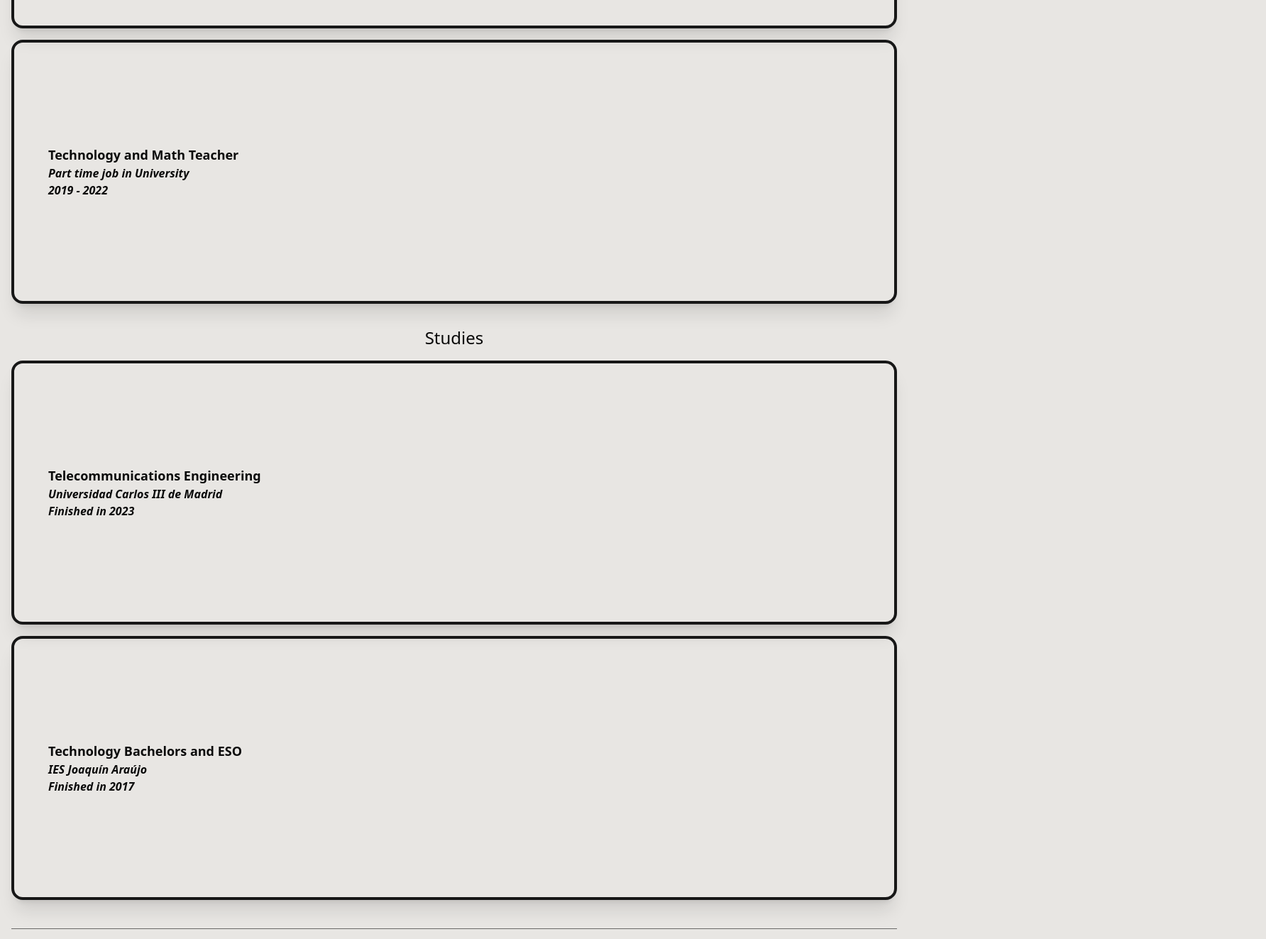
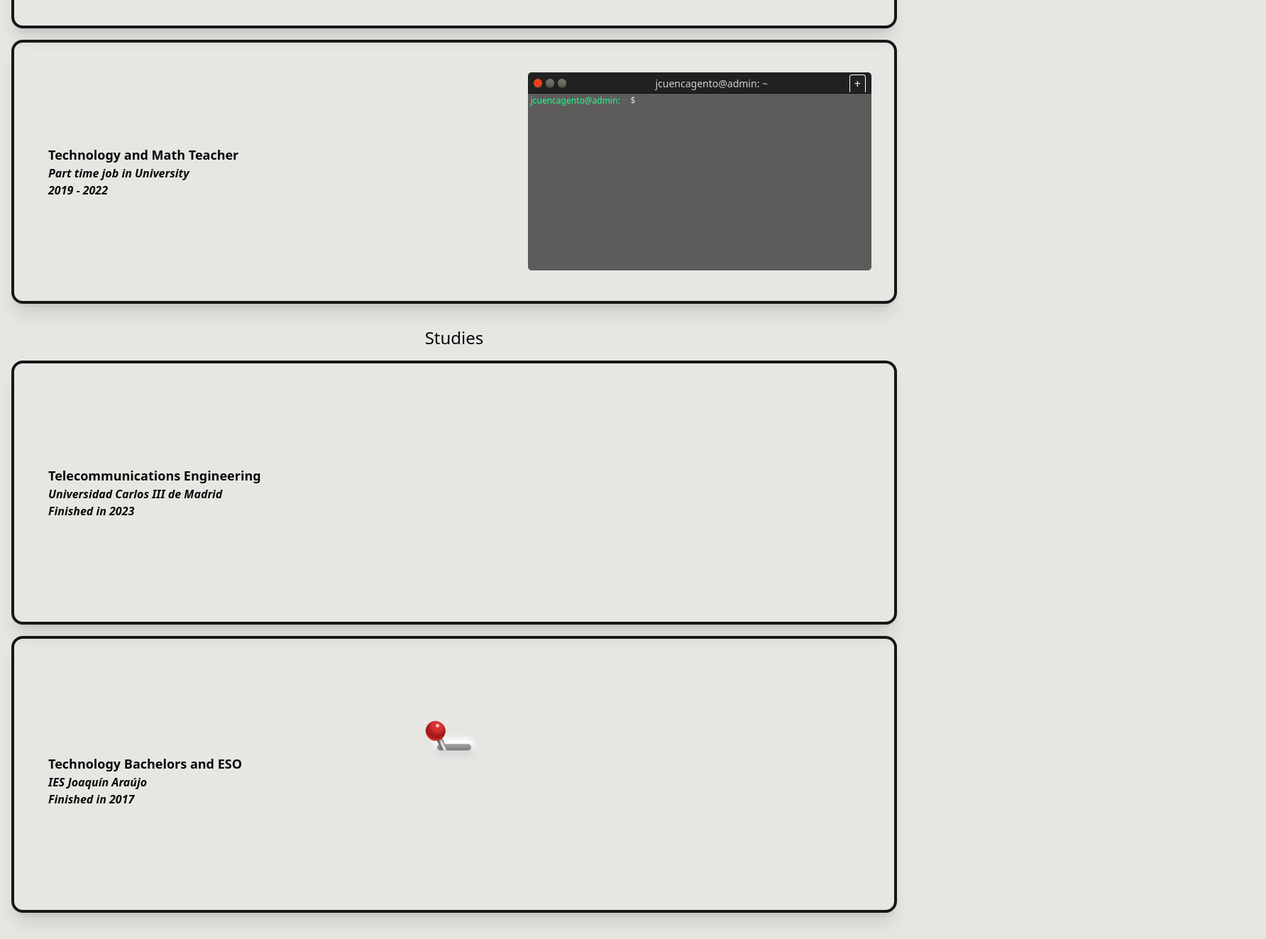
Before and after one commit to jcuencagento/portfolio, a Next.js app: page /exp in a window 1280 px wide. Shown: the part 520-1843 px from the top of the page at 71% size, 1784 px wide, since content can reach past the window. Built offline with nearby package versions, Linux system fonts and the light colour scheme.

Commit message:
Try some UI CSS stuff

```diff
--- a/src/components/MyExperience.tsx
+++ b/src/components/MyExperience.tsx
@@ -1,3 +1,7 @@
+/* eslint-disable @typescript-eslint/no-unsafe-member-access */
+/* eslint-disable react/button-has-type */
+import styles from "@/styles/myexperience.module.css";
+
 export default function MyExperience() {
     return (
         <div className="flex w-full flex-col gap-4">
@@ -28,6 +32,25 @@ export default function MyExperience() {
                         </article>
                     </div>
                 </div>
+                <article className={styles.container}>
+                    <div className={styles.terminal_toolbar}>
+                        <div className={styles.butt}>
+                            <button className={styles.btn_red} />
+                            <button className={styles.btn} />
+                            <button className={styles.btn} />
+                        </div>
+                        <p className={styles.user}>jcuencagento@admin: ~</p>
+                        <div className={styles.add_tab}>+</div>
+                    </div>
+                    <div className={styles.terminal_body}>
+                        <div className={styles.terminal_promt}>
+                            <span className={styles.terminal_user}>jcuencagento@admin:</span>
+                            <span className={styles.terminal_location}>~</span>
+                            <span className={styles.terminal_bling}>$</span>
+                            <span className={styles.terminal_cursor} />
+                        </div>
+                    </div>
+                </article>
             </article>
         </div>
     );
--- a/src/components/MyStudies.tsx
+++ b/src/components/MyStudies.tsx
@@ -1,3 +1,7 @@
+/* eslint-disable @typescript-eslint/no-unsafe-member-access */
+/* eslint-disable react/button-has-type */
+import styles from "@/styles/myexperience.module.css";
+
 export default function MyStudies() {
     return (
         <div className="flex w-full flex-col gap-4">
@@ -20,6 +24,20 @@ export default function MyStudies() {
                 className="relative m-auto flex h-full w-full transform-gpu items-center justify-center rounded-2xl border-4 border-primary shadow-xl lg:p-8"
             >
                 <div className="align-center flex h-full w-full flex-col justify-center p-4 py-28">
+                    <article className={styles.toggle_container}>
+                        <input className={styles.toggle_input} type="checkbox" />
+                        <div className={styles.toggle_handle_wrapper}>
+                            <div className={styles.toggle_handle}>
+                                <div className={styles.toggle_handle_knob} />
+                                <div className={styles.toggle_handle_bar_wrapper}>
+                                    <div className={styles.toggle_handle_bar} />
+                                </div>
+                            </div>
+                        </div>
+                        <div className={styles.toggle_base}>
+                            <div className={styles.toggle_base_inside} />
+                        </div>
+                    </article>
                     <div className="transform-gpu duration-300 ease-in-out">
                         <article className="m-auto flex flex-col">
                             <p className="text-base font-extrabold opacity-100 lg:text-lg">Technology Bachelors and ESO</p>
--- /dev/null
+++ b/src/styles/myexperience.module.css
@@ -0,0 +1,303 @@
+.container {
+    width: 840px;
+    height: 280px;
+  }
+
+  .terminal_toolbar {
+    display: flex;
+    height: 30px;
+    align-items: center;
+    padding: 0 8px;
+    box-sizing: border-box;
+    border-top-left-radius: 5px;
+    border-top-right-radius: 5px;
+    background: #212121;
+    justify-content: space-between;
+  }
+
+  .butt {
+    display: flex;
+    align-items: center;
+  }
+
+  .btn {
+    display: flex;
+    justify-content: center;
+    align-items: center;
+    padding: 0;
+    margin-right: 5px;
+    font-size: 8px;
+    height: 12px;
+    width: 12px;
+    box-sizing: border-box;
+    border: none;
+    border-radius: 100%;
+    background: linear-gradient(#7d7871 0%, #595953 100%);
+    text-shadow: 0px 1px 0px rgba(255, 255, 255, 0.2);
+    box-shadow: 0px 0px 1px 0px #41403A, 0px 1px 1px 0px #474642;
+  }
+
+  .btn-color {
+    background: #ee411a;
+  }
+
+  .btn:hover {
+    cursor: pointer;
+  }
+
+  .btn:focus {
+    outline: none;
+  }
+
+  .btn_red {
+    display: flex;
+    justify-content: center;
+    align-items: center;
+    padding: 0;
+    margin-right: 5px;
+    font-size: 8px;
+    height: 12px;
+    width: 12px;
+    box-sizing: border-box;
+    border: none;
+    border-radius: 100%;
+    background: #ee411a;
+    text-shadow: 0px 1px 0px rgba(255, 255, 255, 0.2);
+    box-shadow: 0px 0px 1px 0px #41403A, 0px 1px 1px 0px #474642;
+  }
+
+  .btn_red:hover {
+    cursor: pointer;
+  }
+
+  .btn_red:focus {
+    outline: none;
+  }
+
+  .butt--exit {
+    background: linear-gradient(#f37458 0%, #de4c12 100%);
+  }
+
+  .add_tab {
+    border: 1px solid #fff;
+    color: #fff;
+    padding: 0 6px;
+    border-radius: 4px 4px 0 0;
+    border-bottom: none;
+    cursor: pointer;
+  }
+
+  .user {
+    color: #d5d0ce;
+    margin-left: 6px;
+    font-size: 14px;
+    line-height: 15px;
+  }
+
+  .terminal_body {
+    background: rgba(0, 0, 0, 0.6);
+    height: calc(100% - 30px);
+    padding-top: 2px;
+    margin-top: -1px;
+    font-size: 12px;
+    border-bottom-left-radius: 5px;
+    border-bottom-right-radius: 5px;
+  }
+
+  .terminal_promt {
+    display: flex;
+  }
+
+  .terminal_promt span {
+    margin-left: 4px;
+  }
+
+  .terminal_user {
+    color: #1eff8e;
+  }
+
+  .terminal_location {
+    color: #4878c0;
+  }
+
+  .terminal_bling {
+    color: #dddddd;
+  }
+
+  .terminal_cursor {
+    display: block;
+    height: 14px;
+    width: 5px;
+    margin-left: 10px;
+    animation: curbl 1200ms linear infinite;
+  }
+
+  @keyframes curbl {
+
+    0% {
+      background: #ffffff;
+    }
+
+    49% {
+      background: #ffffff;
+    }
+
+    60% {
+      background: transparent;
+    }
+
+    99% {
+      background: transparent;
+    }
+
+    100% {
+      background: #ffffff;
+    }
+  }
+
+
+  /* Switch */
+
+  .toggle_container {
+    --knob-size: 1.75em;
+    display: flex;
+    justify-content: center;
+    position: relative;
+  }
+
+  .toggle_input {
+    position: absolute;
+    z-index: 2;
+    bottom: 132.5%;
+    border-radius: 50%;
+    transform: rotate(-25deg);
+    transform-origin: 50% 4.75em;
+    width: var(--knob-size);
+    height: var(--knob-size);
+    opacity: 0;
+    /* fix em sizing */
+    font: inherit;
+    transition: transform .24s cubic-bezier(.65, 1.35, .5, 1);
+    cursor: pointer;
+  }
+
+  .toggle_input:checked {
+    transform: rotate(25deg);
+  }
+
+  .toggle_handle_wrapper {
+    position: absolute;
+    z-index: 1;
+    bottom: -135%;
+    -webkit-mask-image: linear-gradient(to bottom, #000 62.125%, transparent 50%);
+    mask-image: linear-gradient(to bottom, #000 62.125%, transparent 50%);
+    width: 200%;
+    overflow: hidden;
+  }
+
+  .toggle_handle {
+    display: flex;
+    flex-direction: column;
+    align-items: center;
+    transform: rotate(-25deg);
+    transform-origin: bottom center;
+    transition: transform .24s cubic-bezier(.65, 1.35, .5, 1);
+  }
+
+  .toggle_input:checked + .toggle_handle_wrapper > .toggle_handle {
+    transform: rotate(25deg);
+  }
+
+  .toggle_handle_knob {
+    position: relative;
+    z-index: 1;
+    border-radius: 50%;
+    width: var(--knob-size);
+    height: var(--knob-size);
+    background-image: radial-gradient(farthest-corner at 70% 30%, #fedee2 4%, #d63534 12% 24%, #a81a1a 50% 65%, #d63534 75%);
+    transition: transform .24s cubic-bezier(.65, 1.35, .5, 1);
+  }
+
+  .toggle_input:checked + .toggle_handle_wrapper .toggle_handle_knob {
+    transform: rotate(-90deg);
+  }
+
+  /* toggle handle knob hover inner shadow */
+  .toggle_handle_knob::after {
+    content: '';
+    position: absolute;
+    top: 0;
+    left: 0;
+    border-radius: inherit;
+    width: 100%;
+    height: 100%;
+    box-shadow: inset 0 0 8px 2px rgb(255 255 255 / .4);
+    opacity: 0;
+    transition: opacity .2s;
+  }
+
+  @media (hover: hover) {
+    .toggle_input:hover + .toggle_handle_wrapper .toggle_handle_knob::after,
+    .toggle_input:focus-visible + .toggle_handle_wrapper .toggle_handle_knob::after {
+      opacity: 1;
+    }
+  }
+
+  .toggle_handle_bar_wrapper {
+    position: relative;
+    width: .5em;
+    height: 3em;
+  }
+
+  .toggle_handle_bar {
+    position: absolute;
+    top: calc(var(--knob-size) / 2 * -1);
+    left: 0;
+    width: 100%;
+    height: calc(100% + var(--knob-size) / 2);
+    background-image: linear-gradient(to right, #777475, #a4a4a4, #fff 45% 55%, #a4a4a4, #777475);
+    background-position-x: .06125em;
+    transition: background-position-x .24s cubic-bezier(.65, 1.35, .5, 1);
+    box-shadow: inset 0 1em .25em rgb(0 0 0 / .4);
+  }
+
+  .toggle_input:checked + .toggle_handle_wrapper .toggle_handle_bar {
+    background-position-x: -.06125em;
+  }
+
+  .toggle_base {
+    position: relative;
+    border-radius: 3.125em;
+    padding: .25em;
+    width: 3.5em;
+    height: 1.125em;
+    background-color: #fff;
+    background-image: linear-gradient(to bottom, #fff, #d7d7d7);
+    box-shadow: 0 -.25em .5em #fff, 0 .25em .5em #d7d7d7;
+  }
+
+  .toggle_base_inside {
+    position: relative;
+    border-radius: inherit;
+    width: 100%;
+    height: 100%;
+    background-image: linear-gradient(to bottom, #a6a6a6, #7d7d7d);
+    box-shadow: inset 0 .0625em rgb(255 255 255 / .2), inset 0 -.03125em rgb(255 255 255 / 1), inset 0 -.0625em .25em rgb(0 0 0 / .1);
+  }
+
+  /* toggle base inside active */
+  .toggle_base_inside::after {
+    content: '';
+    position: absolute;
+    border-radius: inherit;
+    width: 100%;
+    height: 100%;
+    background-image: linear-gradient(to bottom, #5ab054, #438c3c);
+    box-shadow: inherit;
+    opacity: 0;
+    transition: opacity .24s cubic-bezier(.65, 1.35, .5, 1);
+  }
+
+  .toggle_input:checked ~ .toggle_base .toggle_base_inside::after {
+    opacity: 1;
+  }
--- a/tsconfig.json
+++ b/tsconfig.json
@@ -22,6 +22,6 @@
             "@/*": ["./src/*"]
         }
     },
-    "include": ["next-env.d.ts", "**/*.ts", "**/*.tsx", ".next/types/**/*.ts"],
+    "include": ["next-env.d.ts", "**/*.ts", "**/*.tsx", ".next/types/**/*.ts", "./declaration.d.ts"],
     "exclude": ["node_modules"]
 }
--- /dev/null
+++ b/typing.d.ts
@@ -0,0 +1 @@
+declare module "*.module.css";
```
